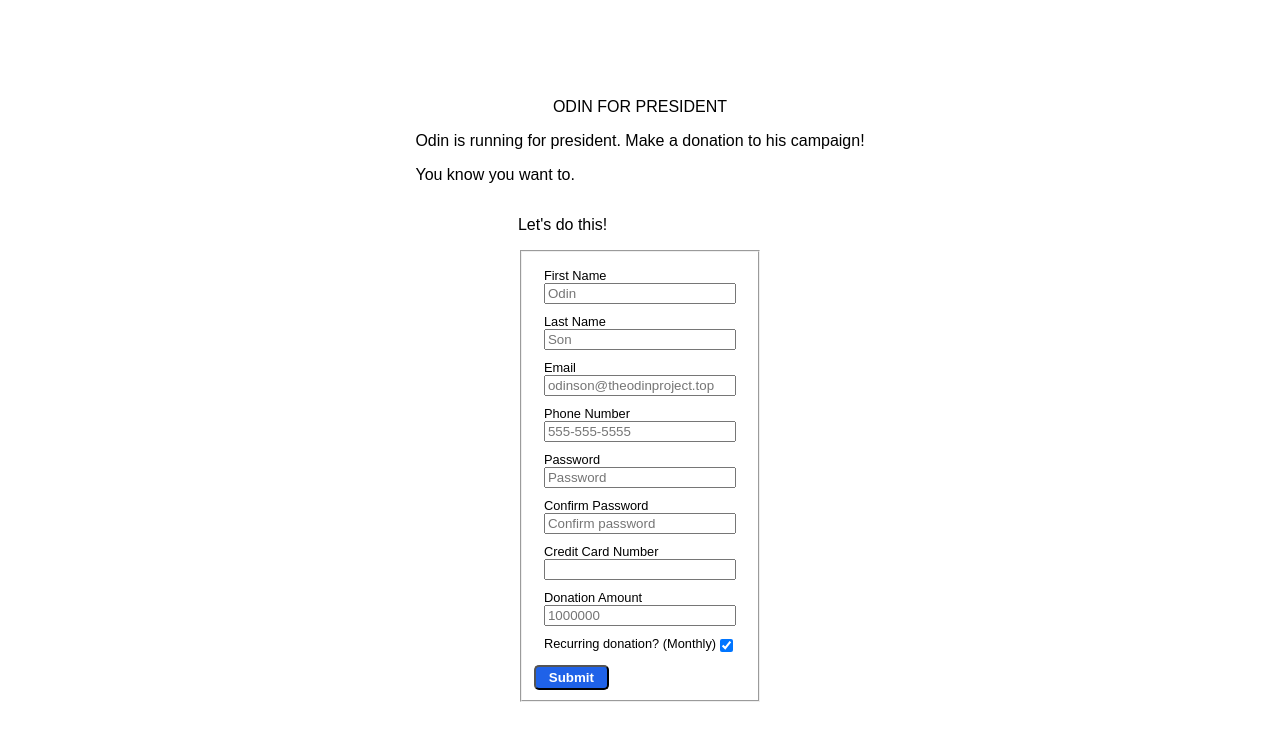
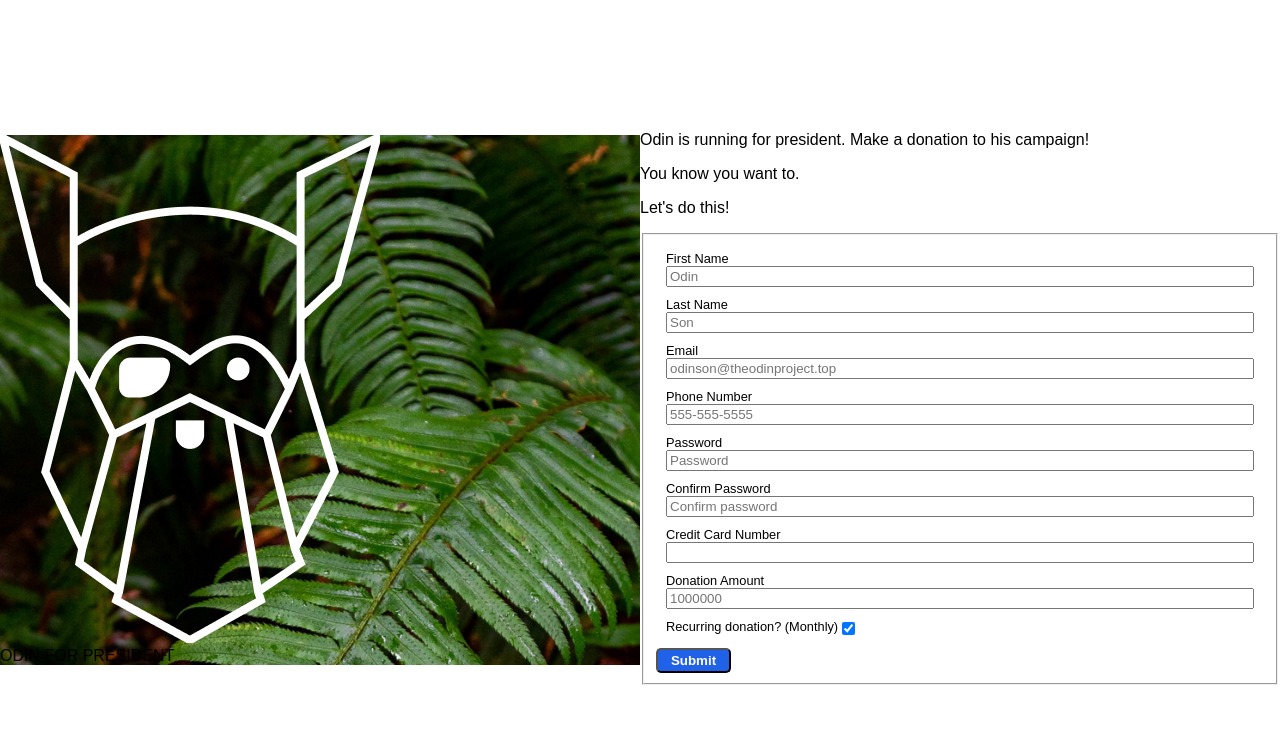
Before and after one commit to kckuei/odin-sign-up-form, a plain HTML site: page index.html in a window 1280 px wide. Drawn offline with Linux system fonts and the light colour scheme.

Commit message:
Add banner background image and odin

```diff
--- a/index.html
+++ b/index.html
@@ -19,11 +19,14 @@
     <!-- Add hover effects -->
     <!-- Try to format dollars -->
 
+    <div id="banner">
         <div>
-        <div></div>
-        <div>ODIN FOR PRESIDENT</div>
+            <img src="assets/odin-lined.png">
+        </div>
+        <div id="banner-text">ODIN FOR PRESIDENT</div>
     </div>
 
+    <div id="main">
         <div>
             <p>Odin is running for president. Make a donation to his campaign!</p>
             <p>You know you want to.</p>
@@ -74,7 +77,7 @@
             </form>
 
         </div>
-
+    </div>
 
 
 </body>
--- a/styles.css
+++ b/styles.css
@@ -8,7 +8,6 @@ html {
     display: flex;
     justify-content: center;
     align-items: center;
-    flex-direction: column;
 }
 
 form>div {
@@ -20,6 +19,16 @@ form>div {
 #checkbox {
     display: flex;
     flex-direction: row;
+}
+
+#banner {
+    background: no-repeat url("../assets/halie-west-25xggax4bSA-unsplash.jpg");
+    background-size: 100vh;
+    width: 50vw;
+}
+
+#main {
+    width: 50vw;
 }
 
 input:valid {
```
Lines whose indentation alone changed are shown as unchanged.
